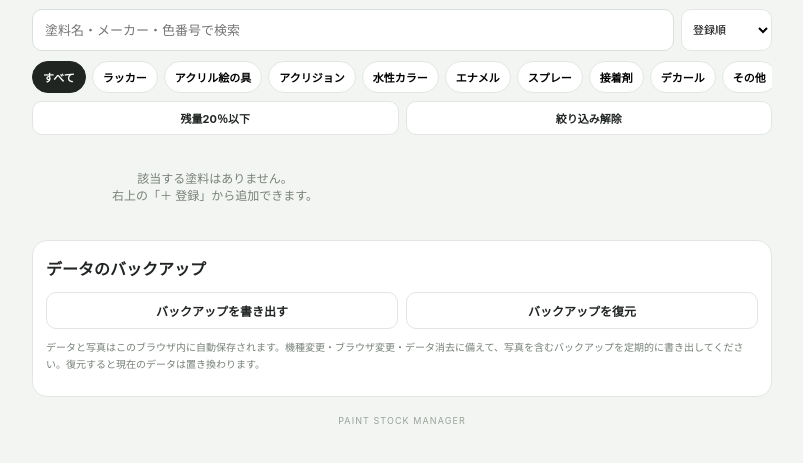
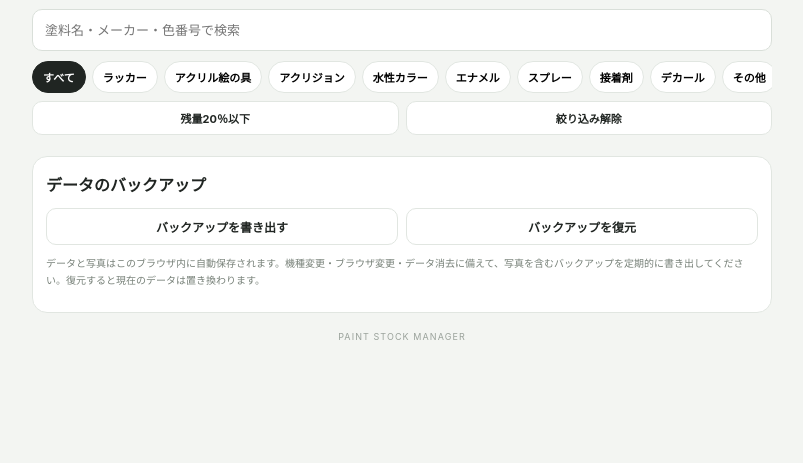
Before and after one commit to mmcca457-cell/paint_stock, a plain HTML site: page index.html in a window 1280 px wide. Shown: the part 61-524 px from the top of the page, without its empty margins (238-1041 px from the left). Drawn offline with Linux system fonts and the light colour scheme.

Commit message:
Add files via upload

```diff
--- a/index.html
+++ b/index.html
@@ -77,13 +77,6 @@ header{display:flex;align-items:center;justify-content:space-between;margin:2px
 <section id="listPage">
   <div class="searchrow">
     <input class="search" id="search" placeholder="塗料名・メーカー・色番号で検索">
-    <select class="sort" id="sort">
-      <option value="new">登録順</option>
-      <option value="name">名前順</option>
-      <option value="low">残量順</option>
-      <option value="type">種別順</option>
-      <option value="brand">メーカー順</option>
-    </select>
   </div>
   <div class="filters" id="filters"></div>
   <div class="filtertools">
@@ -513,7 +506,7 @@ $('cancel').onclick=()=>setPage('list');
 $('back').onclick=()=>setPage('list');
 
 $('search').oninput=renderList;
-$('sort').onchange=renderList;
+// 並べ替えは常時、種別 → メーカー → 色番号・品番 → 塗料名順
 
 $('lowToggle').onclick=()=>{
   onlyLow=!onlyLow;
```
